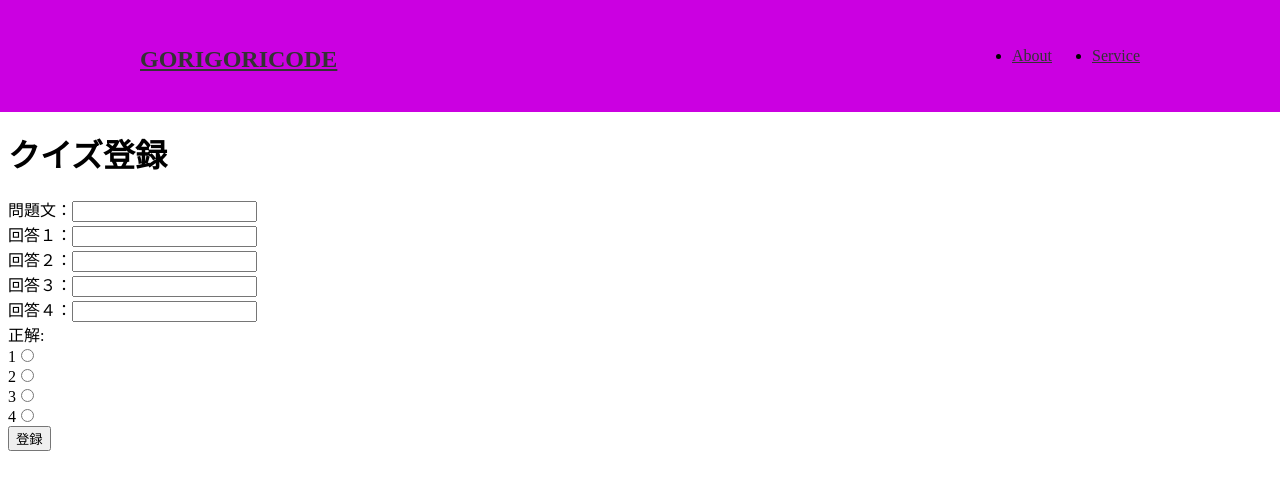
After one commit to tanumahikaru/quiz, a Flask app: page /user_register_quiz_form in a window 1280 px wide. The commit adds this page. Shown: the top 490 px of the page. Run offline with Flask 3, Linux system fonts and the light colour scheme.

Commit message:
機能をプッシュ

```diff
--- a/app.py
+++ b/app.py
@@ -26,6 +26,9 @@ def login():
          return redirect(url_for('admin'))
     elif db.login(user_name, password):
         session['user'] = True #sessionにuserバリューにTrueを保存
+        session['admin'] = True #sessionにuserバリューにTrueを保存
+        session.permanent = True #sessionの有効期限を設定
+        app.permanent_session_lifetime = timedelta(minutes=30) #sessionの有効期限を30分に設定
         return redirect(url_for('mypage'))
     else:
         error = 'ログインに失敗しました。'
@@ -43,7 +46,8 @@ def logout():
 @app.route('/mypage', methods=['GET'])
 def mypage():
     if 'user' in session:
-        return render_template('user_mypage.html')
+        if session['user']:
+            return render_template('user_mypage.html')
     else:
         return redirect(url_for('index'))
 
@@ -126,6 +130,49 @@ def register_quiz():
         error = '登録に失敗しました。'
     return render_template('register_quiz.html', error=error)
 
+# user登録
+@app.route('/user_register_quiz_form')
+def user_register_quiz_form():
+    return render_template('user_register_quiz.html')
+
+
+@app.route('/user_register_quiz', methods=['POST'])
+def user_register_quiz():
+    title = request.form.get('title')
+    answer1 = request.form.get('answer1')
+    answer2 = request.form.get('answer2')
+    answer3 = request.form.get('answer3')
+    answer4 = request.form.get('answer4')
+    correctanswer = request.form.get('correctanswer')
+
+    if title == '':
+        error = '問題文が未入力です。'
+        return render_template('user_register_quiz.html', error = error)
+    if answer1 == '':
+        error = '回答１が未入力です。'
+        return render_template('user_register_quiz.html', error = error)
+    if answer2 == '':
+        error = '回答２が未入力です。'
+        return render_template('user_register_quiz.html', error = error)
+    if answer3 == '':
+        error = '回答３が未入力です。'
+        return render_template('user_register_quiz.html', error = error)
+    if answer4 == '':
+        error = '回答４が未入力です。'
+        return render_template('user_register_quiz.html', error = error)
+    if correctanswer == '':
+        error = '正解が未入力です。'
+        return render_template('user_register_quiz.html', error = error)
+
+    count = db.insert_quiz(title, answer1, answer2, answer3, answer4, correctanswer)
+
+    if count == 1:
+        msg = '登録が完了しました。'
+        return render_template('user_register_quiz.html', msg=msg)
+    else:
+        error = '登録に失敗しました。'
+    return render_template('user_register_quiz.html', error=error)
+
 @app.route('/delete_quiz_form')
 def delete_quiz_form():
     return render_template('delete_quiz.html')
@@ -146,12 +193,6 @@ def delete_quiz():
     else:
         error = '削除に失敗しました。'
         return render_template('delete_quiz.html', error=error)
-
-
-# ここ
-@app.route('/quiz_form')
-def quiz_form():
-    return render_template('layout.html')
 
 
 
@@ -225,6 +266,30 @@ def check_answer(quizid):
         result = '回答が選択されていません。'
     return render_template('result.html', result=result)
 
+# quizゆーざ
+@app.route('/user_quiz/<int:quizid>', methods=['GET'])
+def user_quiz(quizid):
+    quiz = db.select_quiz(quizid)
+    if quiz:
+        return render_template('user_quiz.html', quiz=quiz)
+    else:
+        return render_template('user_list.html', error='指定されたクイズが見つかりませんでした。')
+
+@app.route('/user_quiz/<int:quizid>', methods=['POST'])
+def user_check_answer(quizid):
+    selected_answer = request.form.get('answer')
+    if selected_answer is not None:
+        correct_answer = db.get_correct_answer(quizid)
+        if correct_answer is not None:
+            if int(selected_answer) == correct_answer:
+                result = '正解です！'
+            else:
+                result = '不正解です。正解は「' + str(correct_answer) + '」番です。'
+        else:
+            result = '正解が見つかりませんでした。'
+    else:
+        result = '回答が選択されていません。'
+    return render_template('user_result.html', result=result)
 
 
 # リスト
@@ -233,6 +298,11 @@ def sample_list():
     quiz_list = db.select_all_quiz()
     return render_template('list.html', quizs=quiz_list)
 
+@app.route('/user_list')
+def user_list():
+    quiz_list = db.select_all_quiz()
+    return render_template('user_list.html', quizs=quiz_list)
+
 
 @app.route('/search_exe', methods=['POST'])
 def search_exe():
@@ -240,6 +310,11 @@ def search_exe():
     quiz_list = db.search_quiz(quizcontent)
     return render_template('list.html', quizs=quiz_list)
 
+@app.route('/user_search_exe', methods=['POST'])
+def user_search_exe():
+    quizcontent = request.form.get('quizcontent')
+    quiz_list = db.search_quiz(quizcontent)
+    return render_template('user_list.html', quizs=quiz_list)
 
 
 
--- /dev/null
+++ b/templates/user_layout.html
@@ -0,0 +1,33 @@
+<!DOCTYPE html>
+<html lang="ja">
+    <head>
+        <meta charset="UTF-8" />
+        <title>クイズアプリ</title>
+        <meta name="viewport" content="width=device-width, initial-scale=1" />
+        <meta name="description" content="クイズアプリWeb" />
+        <link rel="stylesheet" href="{{url_for('static', filename='css/style.css')}}">
+
+        {% block css %}
+        <!-- CSS埋め込み -->
+        {% endblock %}
+
+    </head>
+    <body>
+        <header class="header">
+            <div class="header-inner inner">
+                <h1 class="header-title"><a href="{{url_for('mypage')}}">GORIGORICODE</a></h1>
+                <nav class="header-nav">
+                    <ul class="header-nav-list">
+                        <li class="header-nav-item"><a class="header-nav-item-link" href="#">About</a></li>
+                        <li class="header-nav-item"><a class="header-nav-item-link" href="#">Service</a></li>
+                    </ul>
+                </nav>
+            </div>
+        </header>
+
+        <div class="content-wrapper">
+            {% block content %}
+            {% endblock %}
+        </div>
+    </body>
+</html>
--- /dev/null
+++ b/templates/user_register_quiz.html
@@ -0,0 +1,26 @@
+{% extends "user_layout.html" %}
+
+    {% block content %}
+    <h1>クイズ登録</h1>
+
+    {% if error != null %}
+        <p style="color:red">{{error}}</p>
+    {% endif %}
+    {% if msg != null %}
+        <p style="color:blue">{{msg}}</p>
+    {% endif %}
+
+    <form action="{{url_for('user_register_quiz')}}" method="post">
+        問題文：<input type="text" name="title"><br>
+        回答１：<input type="text" name="answer1"><br>
+        回答２：<input type="text" name="answer2"><br>
+        回答３：<input type="text" name="answer3"><br>
+        回答４：<input type="text" name="answer4"><br>
+        正解:<br>
+            1<input type="radio"name="correctanswer"value=1><br>
+            2<input type="radio"name="correctanswer"value=2><br>
+            3<input type="radio"name="correctanswer"value=3><br>
+            4<input type="radio"name="correctanswer"value=4><br>
+        <button type="submit">登録</button>
+  </form>
+  {% endblock %}
```
Also changed, not shown: templates/user_list.html (added, +39 -0 lines), templates/user_mypage.html (+18 -11 lines), templates/user_quiz.html (added, +33 -0 lines), templates/user_result.html (added, +7 -0 lines).
